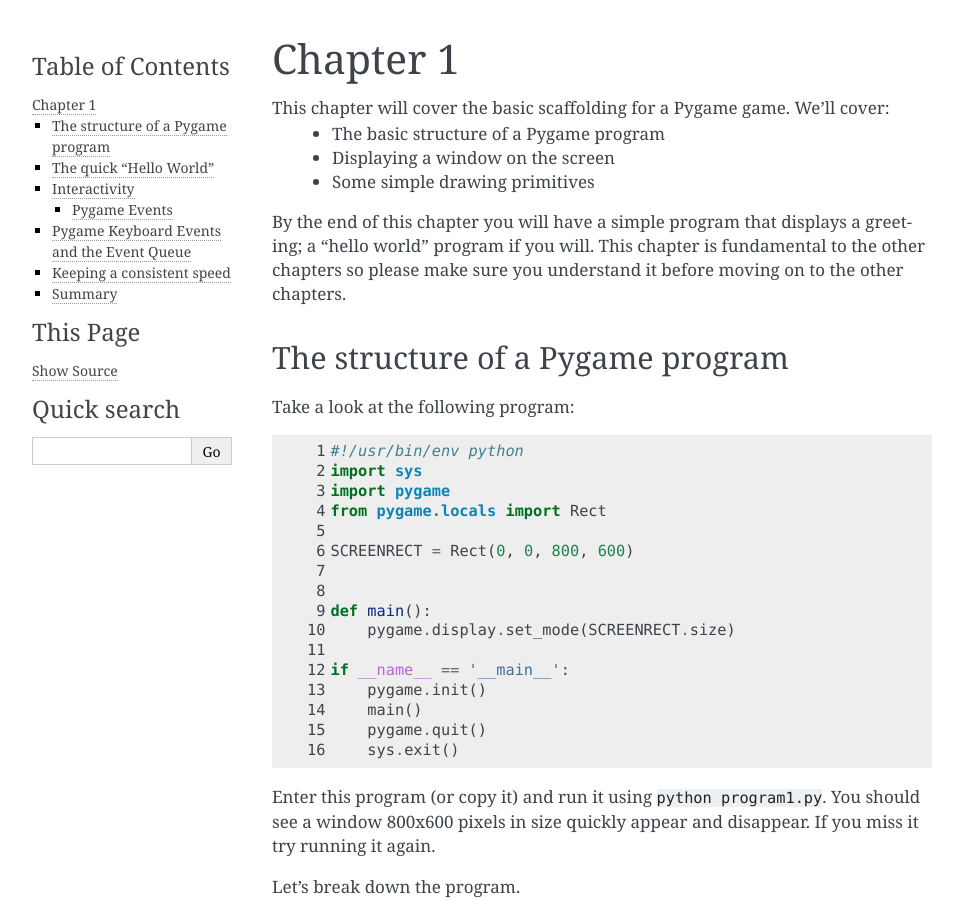
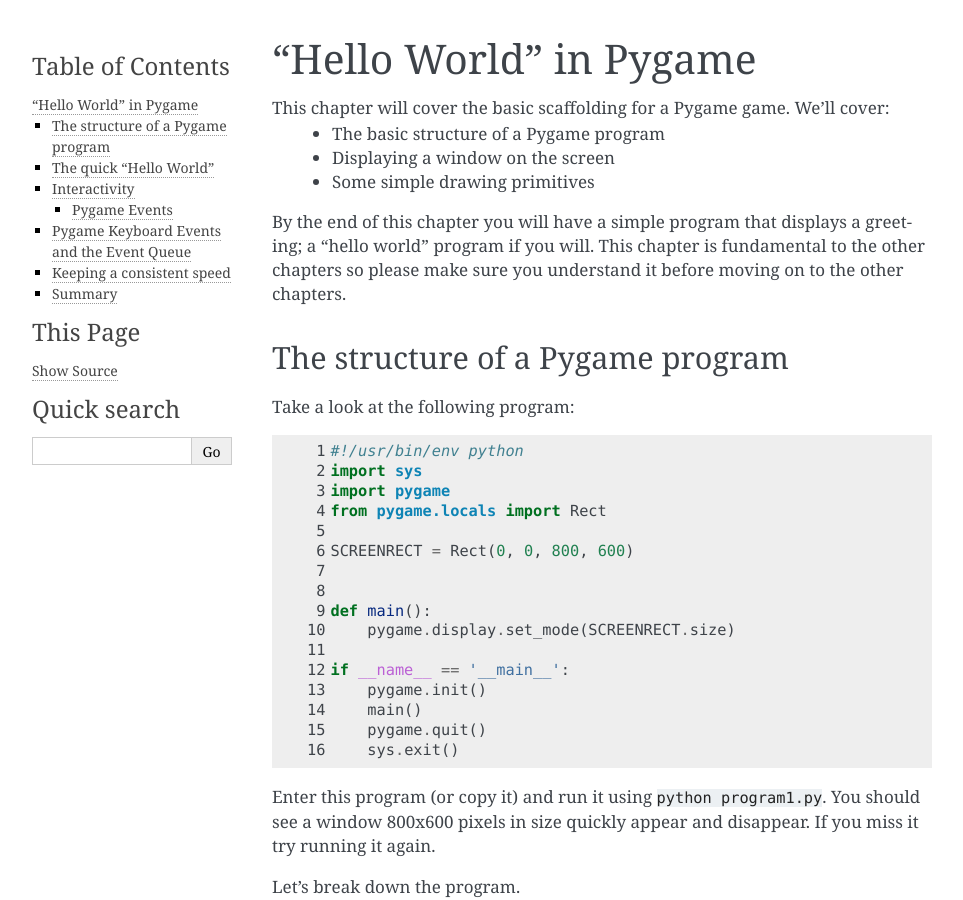
Before and after one commit to craigmaloney/pygame_book, a Sphinx documentation site: the page built from source/chapter1/index.rst, in a window 1280 px wide and 900 px high. Shown: the whole window, without its empty margins (148-1111 px from the left). Built offline with Sphinx 7.4.7, drawn with Linux system fonts in a browser that asks for light colours.

Commit message:
Re-name chapter 1, update requirements.txt

```diff
--- a/requirements.txt
+++ b/requirements.txt
@@ -1,2 +1,2 @@
-sphinx==1.3.1
-http://www.pygame.org/ftp/pygame-1.9.1release.tar.gz
+sphinx==1.5.3
+pygame==1.9.2
--- a/source/chapter1/index.rst
+++ b/source/chapter1/index.rst
@@ -1,5 +1,5 @@
-Chapter 1
-=========
+"Hello World" in Pygame
+=======================
 
 This chapter will cover the basic scaffolding for a Pygame game. We'll cover:
  * The basic structure of a Pygame program
```
